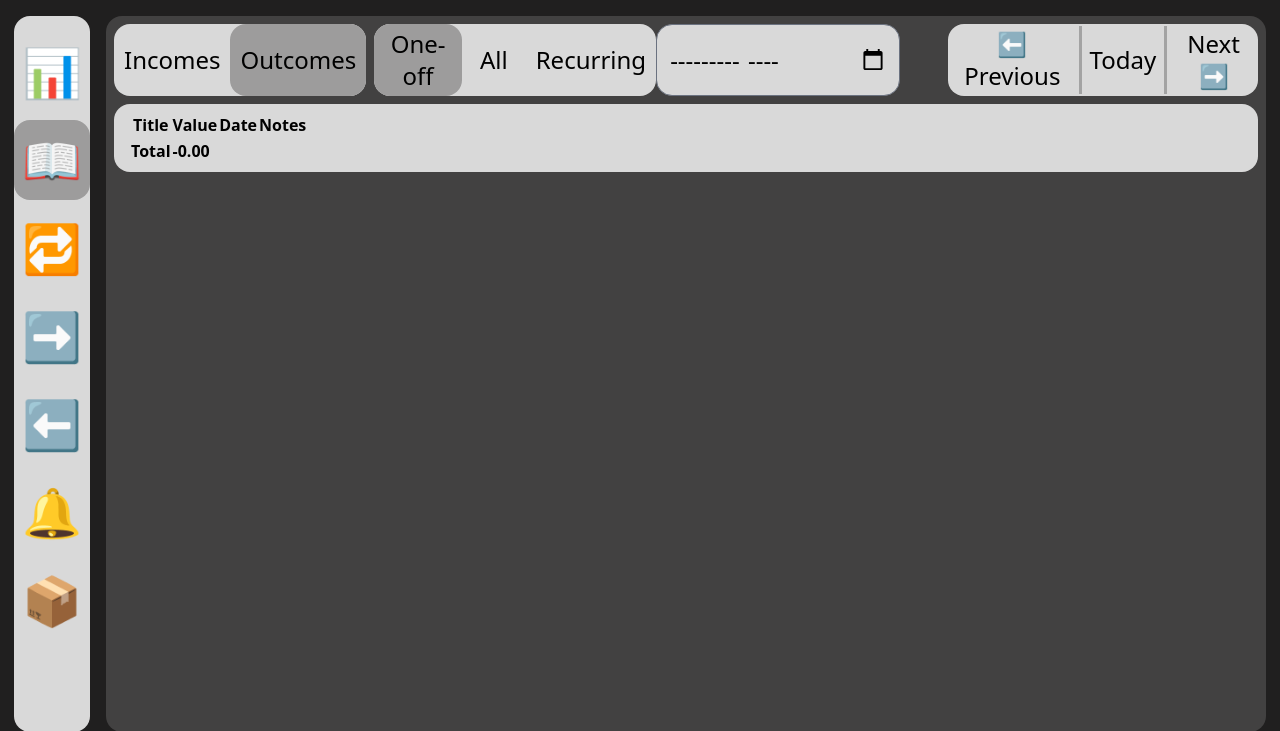
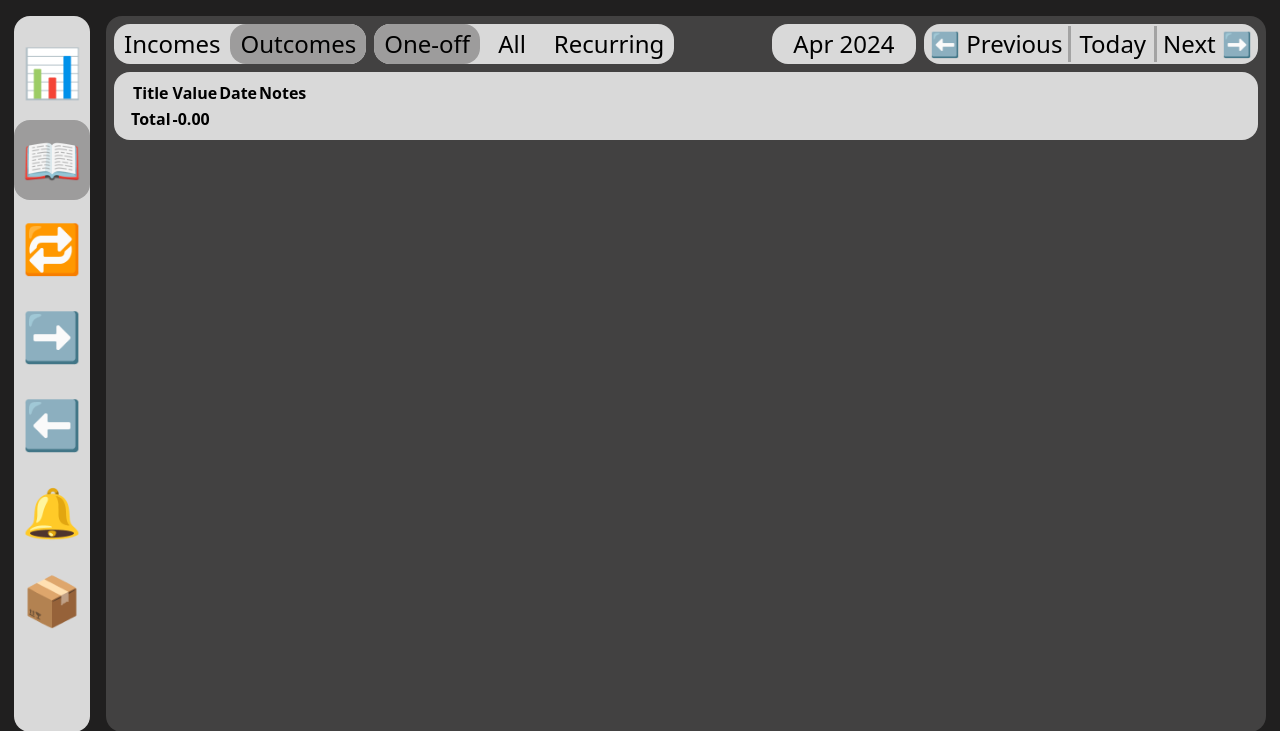
Before and after one commit to Zimzozaur/Pulporo-API, a Django app: page / in a window 1280 px wide. Shown: the part 54-785 px from the top of the page. Run offline with Django 5.2, Linux system fonts and the light colour scheme; data that the repository does not hold is empty; some libraries are stand-ins or nearby versions.

Commit message:
Added interactive calendar to ledger

```diff
--- a/static/css/tail-out.css
+++ b/static/css/tail-out.css
@@ -767,6 +767,10 @@ input[type="number"]::-webkit-inner-spin-button,
   position: absolute;
 }
 
+.relative {
+  position: relative;
+}
+
 .left-1\/2 {
   left: 50%;
 }
@@ -873,6 +889,14 @@ input[type="number"]::-webkit-inner-spin-button,
 
 .w-16 {
   width: 4rem;
+}
+
+.w-32 {
+  width: 8rem;
+}
+
+.w-36 {
+  width: 9rem;
 }
 
 .w-7 {
@@ -921,8 +945,22 @@ input[type="number"]::-webkit-inner-spin-button,
   transform: translate(var(--tw-translate-x), var(--tw-translate-y)) rotate(var(--tw-rotate)) skewX(var(--tw-skew-x)) skewY(var(--tw-skew-y)) scaleX(var(--tw-scale-x)) scaleY(var(--tw-scale-y));
 }
 
+.cursor-default {
+  cursor: default;
+}
+
 .cursor-pointer {
   cursor: pointer;
+}
+
+.select-none {
+  -webkit-user-select: none;
+     -moz-user-select: none;
+          user-select: none;
+}
+
+.grid-cols-4 {
+  grid-template-columns: repeat(4, minmax(0, 1fr));
 }
 
 .flex-row {
@@ -1070,6 +1134,11 @@ input[type="number"]::-webkit-inner-spin-button,
 .px-1 {
   padding-left: 0.25rem;
   padding-right: 0.25rem;
+}
+
+.px-1\.5 {
+  padding-left: 0.375rem;
+  padding-right: 0.375rem;
 }
 
 .px-2 {
--- a/templates/base.html
+++ b/templates/base.html
@@ -107,10 +107,11 @@
         </div>
     </nav>
     <main class="ml-4 grow bg-main-grey rounded-2xl p-2"
-          id="main-app"
           hx-swap="outerHTML"
     >
-        {% include 'finance/ledger.html' %}
+        <div id="main-app">
+             {% include 'finance/ledger.html' %}
+        </div>
     </main>
 </div>
 <!-- Popup -->
--- a/templates/finance/ledger.html
+++ b/templates/finance/ledger.html
@@ -1,10 +1,17 @@
 <div class="flex flex-row"
-     x-data="{
+     x-data='{
         isOutcome: true,
-        isOneOff: 'one-off',
+        isOneOff: "one-off",
         date: new Date(),
         month: new Date().getMonth(),
         year: new Date().getFullYear(),
+        newYear: new Date().getFullYear(),
+        calendarPopup: false,
+        monthsNames: [
+            ["Jan", 0], ["Feb", 1], ["Mar", 2], ["Apr", 3],
+            ["May", 4], ["Jun", 5], ["Jul", 6], ["Aug", 7],
+            ["Sep", 8], ["Oct", 9], ["Nov", 10], ["Dec", 11]
+        ],
         setCookie: function() {
             function setExpireDate() {
                 const now = new Date();
@@ -16,19 +23,20 @@
             document.cookie = `is-outcome=${this.isOutcome}; expires=${setExpireDate()};`;
             document.cookie = `is-one-off=${this.isOneOff}; expires=${setExpireDate()};`;
         }
-    }"
-     x-init="setCookie()"
->
+    }'
+     x-init="setCookie()">
     <div class="flex flex-row grow gap-2 text-2xl">
         <div class="rounded-2xl flex flex-row bg-light-grey">
             <button class="rounded-2xl py-1 px-2.5" id="incomes"
-                    @click="isOutcome=false; setCookie()" :class="{'bg-middle-grey': !isOutcome}"
+                    @click="isOutcome=false; setCookie()"
+                    :class="{'bg-middle-grey': !isOutcome}"
                     hx-trigger="click"
                     hx-get="{% url 'ledger-update' %}"
                     hx-target="#TableIO"
             >Incomes</button>
             <button class="rounded-2xl py-1 px-2.5" id="outcomes"
-                    @click="isOutcome=true; setCookie()" :class="{'bg-middle-grey': isOutcome}"
+                    @click="isOutcome=true; setCookie()"
+                    :class="{'bg-middle-grey': isOutcome}"
                     hx-trigger="click"
                     hx-get="{% url 'ledger-update' %}"
                     hx-target="#TableIO"
@@ -36,34 +44,74 @@
         </div>
         <div class="rounded-2xl bg-light-grey flex flex-row gap-2">
             <button class="rounded-2xl py-1 px-2.5" id="one-off"
-                    @click="isOneOff='one-off'; setCookie()" :class="{'bg-middle-grey': isOneOff === 'one-off'}"
+                    @click="isOneOff='one-off'; setCookie()"
+                    :class="{'bg-middle-grey': isOneOff === 'one-off'}"
                     hx-trigger="click"
                     hx-get="{% url 'ledger-update' %}"
                     hx-target="#TableIO"
             >One-off</button>
             <button class="rounded-2xl py-1 px-2.5" id="all"
-                    @click="isOneOff='all'; setCookie()" :class="{'bg-middle-grey': isOneOff === 'all'}"
+                    @click="isOneOff='all'; setCookie()"
+                    :class="{'bg-middle-grey': isOneOff === 'all'}"
                     hx-trigger="click"
                     hx-get="{% url 'ledger-update' %}"
                     hx-target="#TableIO"
             >All</button>
             <button class="rounded-2xl py-1 px-2.5" id="recurring"
-                    @click="isOneOff='recurring'; setCookie()" :class="{'bg-middle-grey': isOneOff === 'recurring'}"
+                    @click="isOneOff='recurring'; setCookie()"
+                    :class="{'bg-middle-grey': isOneOff === 'recurring'}"
                     hx-trigger="click"
                     hx-get="{% url 'ledger-update' %}"
                     hx-target="#TableIO"
             >Recurring</button>
         </div>
     </div>
-    <div class="flex grow">
+    <div class="flex grow gap-2">
         <div class="ml-auto flex flex-row gap-12">
-            <!-- Requires own widget -->
-            <input type="month" min="2023-01" max="2026-12" id="monthCalendar"
-                   class="text-2xl bg-light-grey rounded-2xl"
-                   @change=""
+            <!-- Calendar Button -->
+            <div class="rounded-2xl py-1 px-2.5 text-2xl bg-light-grey w-36 text-center relative cursor-pointer select-none"
+                 x-text="monthsNames[month][0] + ' ' + year"
+                 @click="calendarPopup = true"
             >
-            <div class="flex flex-row gap-1.5 rounded-2xl bg-light-grey py-0.5 px-1">
-                <button class="previous-bt text-2xl"
+            </div>
+            <!-- Calendar Popup -->
+            <div class="absolute bg-light-grey border-middle-grey border-[3px] text-xl p-2 rounded-2xl mt-12 shadow-2xl"
+                 x-show="calendarPopup"
+                 @click.away="calendarPopup = false"
+            >
+                <div class="flex flex-row place-content-evenly text-2xl border-b-[3px] border-black/25 pb-2">
+                    <button class="flex grow justify-center cursor-pointer select-none"
+                            @click="newYear--;"
+                    >⬅</button>
+                    <h2 class="cursor-default select-none"
+                        x-text="newYear"
+                        @click="newYear = year"
+                    ></h2>
+                    <button class="flex grow justify-center cursor-pointer select-none"
+                            @click="newYear++;"
+                    >➡</button>
+                </div>
+                <div class="grid grid-cols-4 gap-2 mt-2 select-none">
+                    <template x-for="monthName in monthsNames" :key="monthName[1]">
+                        <div
+                            class="py-1 px-2 rounded-md text-center cursor-pointer select-none hover:bg-purple"
+                            :class="{
+                                'bg-middle-grey': monthName[1] === month && year === newYear,
+                                'bg-neutral-300': monthName[1] !== month
+                            }"
+                            x-text="monthName[0]"
+                            x-bind:value="monthName[1]"
+                            @click="year = newYear; month = $event.target.value; date.setFullYear(year, month); setCookie()"
+                            hx-trigger="click"
+                            hx-get="{% url 'ledger-update' %}"
+                            hx-target="#TableIO"
+                        ></div>
+                    </template>
+                </div>
+            </div>
+        </div>
+        <div class="flex flex-row gap-1.5 rounded-2xl bg-light-grey py-0.5 px-1.5">
+            <button class="text-2xl"
                     @click="date.setMonth(date.getMonth() - 1); month=date.getMonth(); year=date.getFullYear(); setCookie()"
                     hx-trigger="click"
                     hx-get="{% url 'ledger-update' %}"
@@ -76,13 +124,12 @@
                     hx-target="#TableIO"
 
             >Today</button>
-                <button class="next-bt text-2xl"
+            <button class="text-2xl"
                     @click="date.setMonth(date.getMonth() + 1); month=date.getMonth(); year=date.getFullYear(); setCookie()"
                     hx-trigger="click"
                     hx-get="{% url 'ledger-update' %}"
                     hx-target="#TableIO"
             >Next ➡</button>
-            </div>
         </div>
     </div>
 </div>
```
Also changed, not shown: other parts of static/css/tail-out.css (+58 -0 lines). Lines whose indentation alone changed are shown as unchanged.
